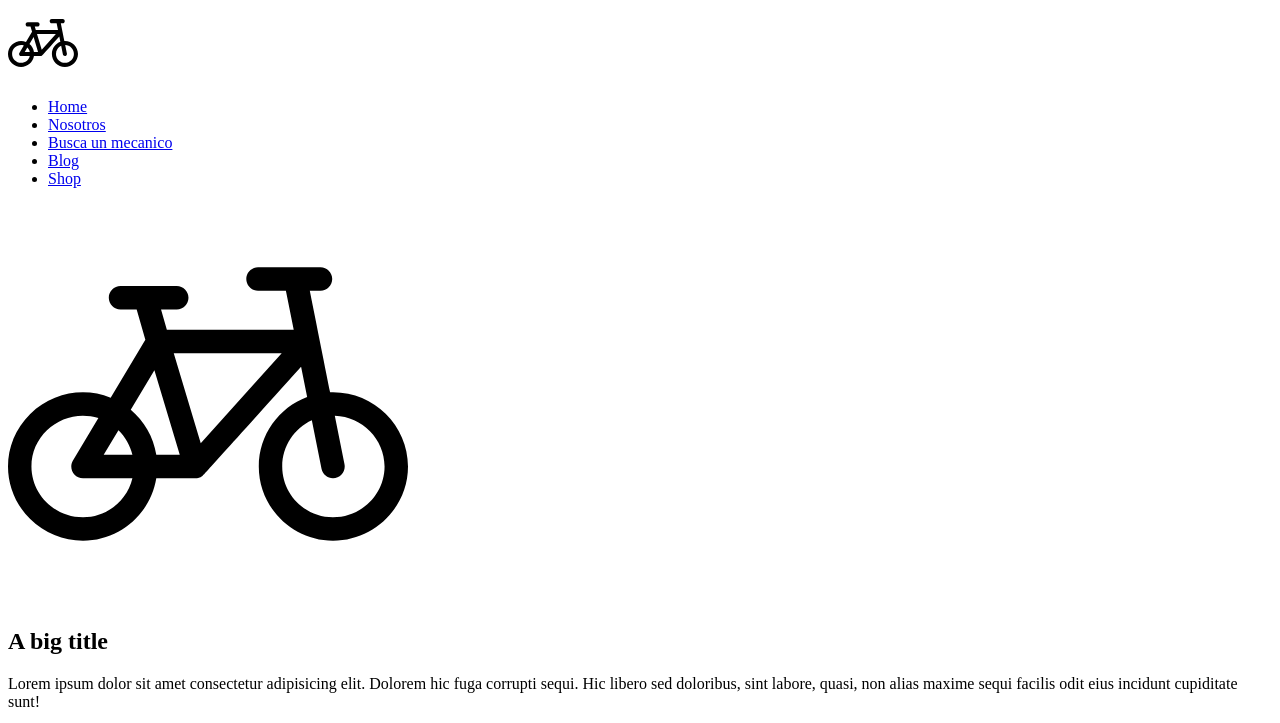
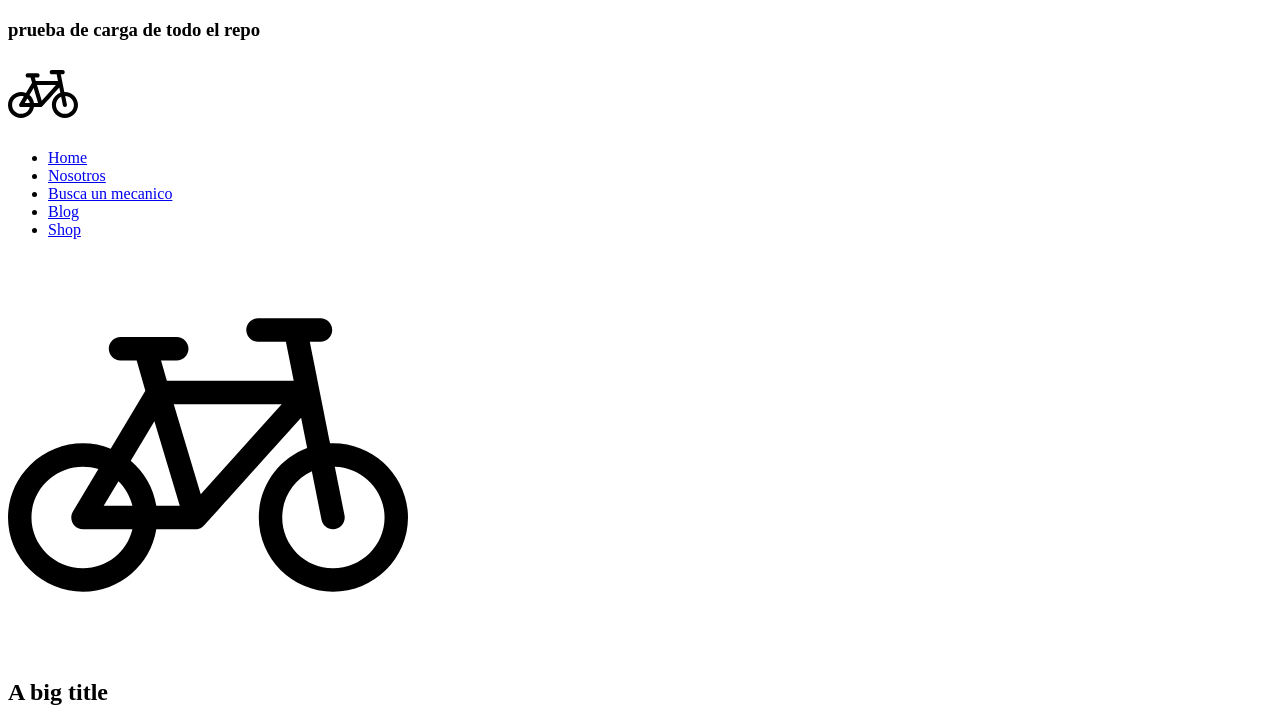
Before and after one commit to diegomez-ang/coderhouse, a plain HTML site: page index.html in a window 1280 px wide. Shown: the top 723 px of the page. Drawn offline with Linux system fonts and the light colour scheme.

Commit message:
carga terminal

```diff
--- a/index.html
+++ b/index.html
@@ -7,6 +7,7 @@
     <script src="https://kit.fontawesome.com/875b875fe8.js" crossorigin="anonymous"></script>
 </head>
 <body>
+    <h3>prueba de carga de todo el repo</h3>
     <header>
         <div>
             <img src="./assets/bicicleta.svg" width="70" alt="logo bicicleta">
```
Also changed, not shown: assets/blog.html (line endings or trailing spaces), assets/busca.html (line endings or trailing spaces), assets/nosotros.html (line endings or trailing spaces), assets/shop.html (line endings or trailing spaces).
